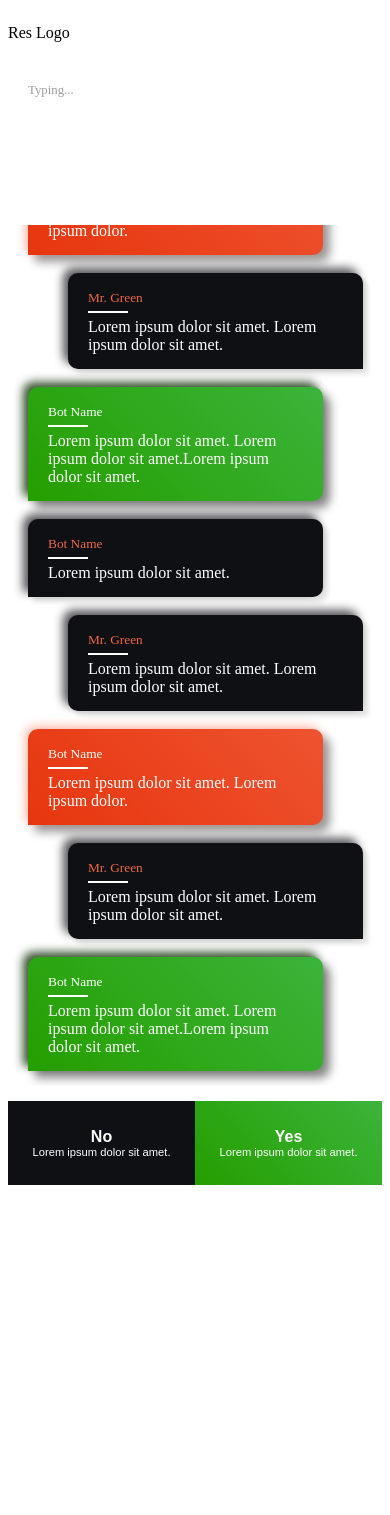
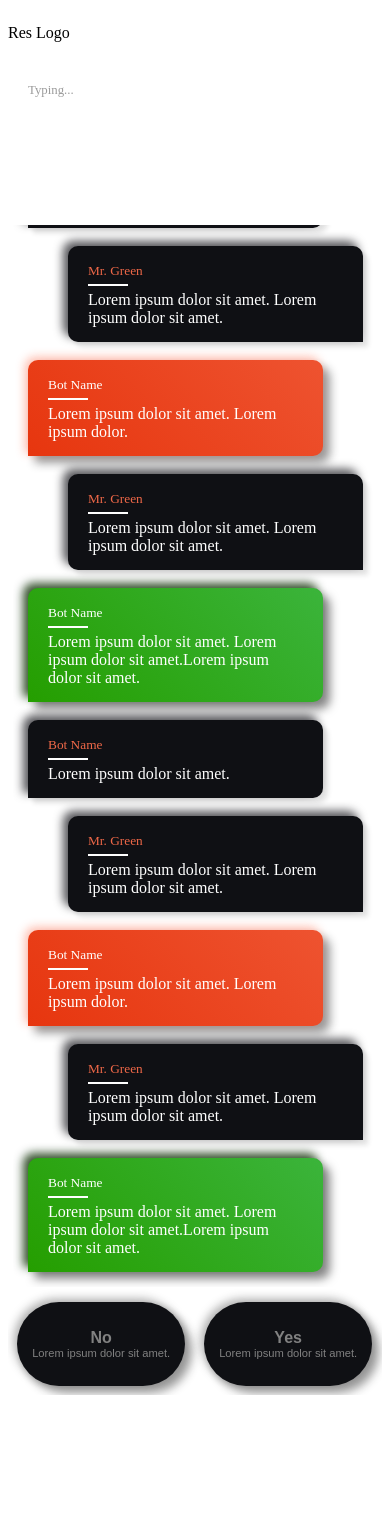
Before and after one commit to Vrushit7506/Food-Stock-Exchange, a PHP site: page /home.html in a window 390 px wide, after a click that opens the changed part. Shown: the top 1515 px of the page. Run offline with PHP 8.4, Linux system fonts and the light colour scheme.

Commit message:
Chat Css

```diff
--- a/css/chat.css
+++ b/css/chat.css
@@ -14,7 +14,7 @@
 }
 
 .chatBotPage .chattingArea {
-  height: 50vh;
+  height: 62vh;
   margin: 0 20px;
   overflow: hidden;
   overflow-y: scroll;
@@ -34,15 +34,53 @@
   justify-content: space-around;
 }
 
-.chatBotPage .chatUser button {
-  width: 50%;
+/* .chatBotPage .chatUser button {
+  width: 40%;
   outline: none;
   border: none;
   background-color: #0f1014;
+  border-radius: 20px;
+  height: 25px;
+  display: inline-block;
+  border-radius: 10px;
+  line-height: 25px;
+  padding: 5px 25px;
+  border: none;
+  font-weight: 600;
+  font-size: 1.2rem;
+  color: white;
+  outline: none;
+  box-shadow: -3px -3px 10px #fc48205e, 2px 2px 10px #fc48205e;
+  background-image: linear-gradient(45deg, #fc4820, #ef6848);
+} */
+
+.chatBotPage .chatUser button {
+  display: inline-block;
+  width: 45%;
+  border-radius: 50px;
+  position: relative;
+  z-index: 2;
+  outline: none;
+  border: none;
+  will-change: transform, filter;
+  transform-style: preserve-3d;
+  transition: all 0.3s ease-out;
+  box-shadow: -3px -3px 10px #fc48205e, 7px 7px 10px rgba(24, 24, 24, 0.438);
+  background-image: linear-gradient(45deg, #ff3a0ee5, #ee5330);
 }
 
 .chatBotPage .chatUser button.yesBtn {
+  box-shadow: -5px -5px 10px #0b2c00d0, 7px 7px 10px rgba(24, 24, 24, 0.514);
   background-image: linear-gradient(45deg, #259e00, #3bb43b);
+}
+
+.chatBotPage .chatUser.disable button {
+  box-shadow: -3px -3px 10px #1d1d1d5e, 7px 7px 10px rgba(24, 24, 24, 0.438);
+  background-image: linear-gradient(45deg, #0f1014, #0f1014);
+}
+
+.chatBotPage .chatUser.disable button p {
+  color: rgb(129, 129, 129);
 }
 
 .chatBotPage .chatUser button p {
@@ -153,3 +191,26 @@
 .chatBotPage .chattingArea .chat.user_chat::before {
   content: attr(data-attr);
 }
+
+.chatBotPage .chattingArea .chat .chooseLink {
+  display: block;
+  margin: 15px 0;
+  padding: 15px 0 10px;
+  border-top: 2px solid rgb(107, 107, 107);
+  border-bottom: 2px solid rgb(107, 107, 107);
+}
+
+.chatBotPage .chattingArea .chat .chooseLink a {
+  display: block;
+  width: 100px;
+  text-align: center;
+  font-size: 0.9rem;
+  margin-bottom: 10px;
+  text-decoration: none;
+  color: var(--orange);
+  border-radius: 50px;
+  background-color: #2b2b2b;
+  box-shadow: -3px -3px 10px #0707075e, 7px 7px 10px rgba(0, 0, 0, 0.438);
+  padding: 5px 15px;
+  margin-right: 5px;
+}
--- a/css/home.css
+++ b/css/home.css
@@ -202,7 +202,7 @@
   }
 
   footer {
-    position: absolute;
+    position: fixed;
     background-color: #2b2b2b;
     display: block;
     width: 100%;
--- a/home.html
+++ b/home.html
@@ -304,7 +304,13 @@
     </div>
     <div class="chattingArea">
       <div class="chat">
-        <p>Lorem ipsum dolor sit amet.</p>
+        <p>Lorem ipsum dolor sit amet.
+          <span class="chooseLink">
+            <a href="#">Order Food</a>
+            <a href="#">Order Drinks</a>
+          </span>
+
+        </p>
       </div>
       <br>
       <div class="chat">
@@ -347,7 +353,7 @@
         <p>Lorem ipsum dolor sit amet. Lorem ipsum dolor sit amet.Lorem ipsum dolor sit amet.</p>
       </div>
     </div>
-    <div class="chatUser">
+    <div class="chatUser disable">
       <button class="noBtn">
         <p>No</p>
         <p>Lorem ipsum dolor sit amet.</p>
```
